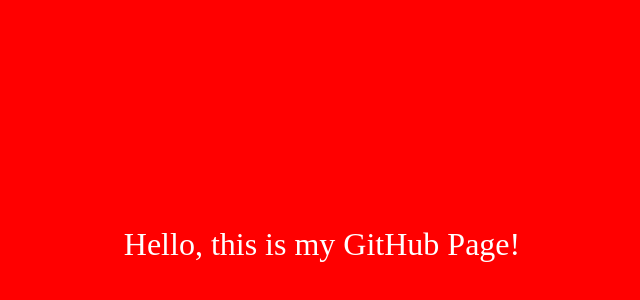
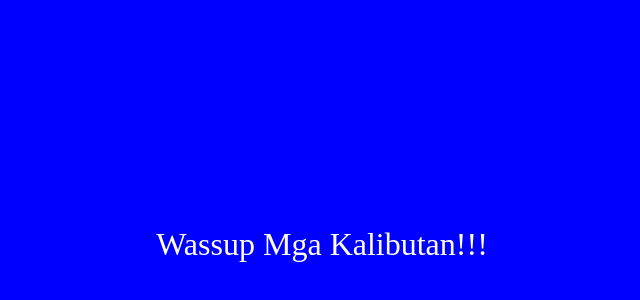
Before and after one commit to Oceanic19/Simo.github.io, a plain HTML site: page index.html in a window 1280 px wide. Shown: the part 156-456 px from the top of the page, without its empty margins (318-958 px from the left). Drawn offline with Linux system fonts and the light colour scheme.

Commit message:
Update index.html

```diff
--- a/index.html
+++ b/index.html
@@ -6,9 +6,10 @@
   <title>My Simple Page</title>
   <style>
     body {
-      background-color: red;
+      background-color: blue;
       display: flex;
       justify-content: center;
+      text: bold;
       align-items: center;
       height: 100vh;
       margin: 0;
@@ -18,6 +19,6 @@
   </style>
 </head>
 <body>
-  Hello, this is my GitHub Page!
+  Wassup Mga Kalibutan!!!
 </body>
 </html>
```
